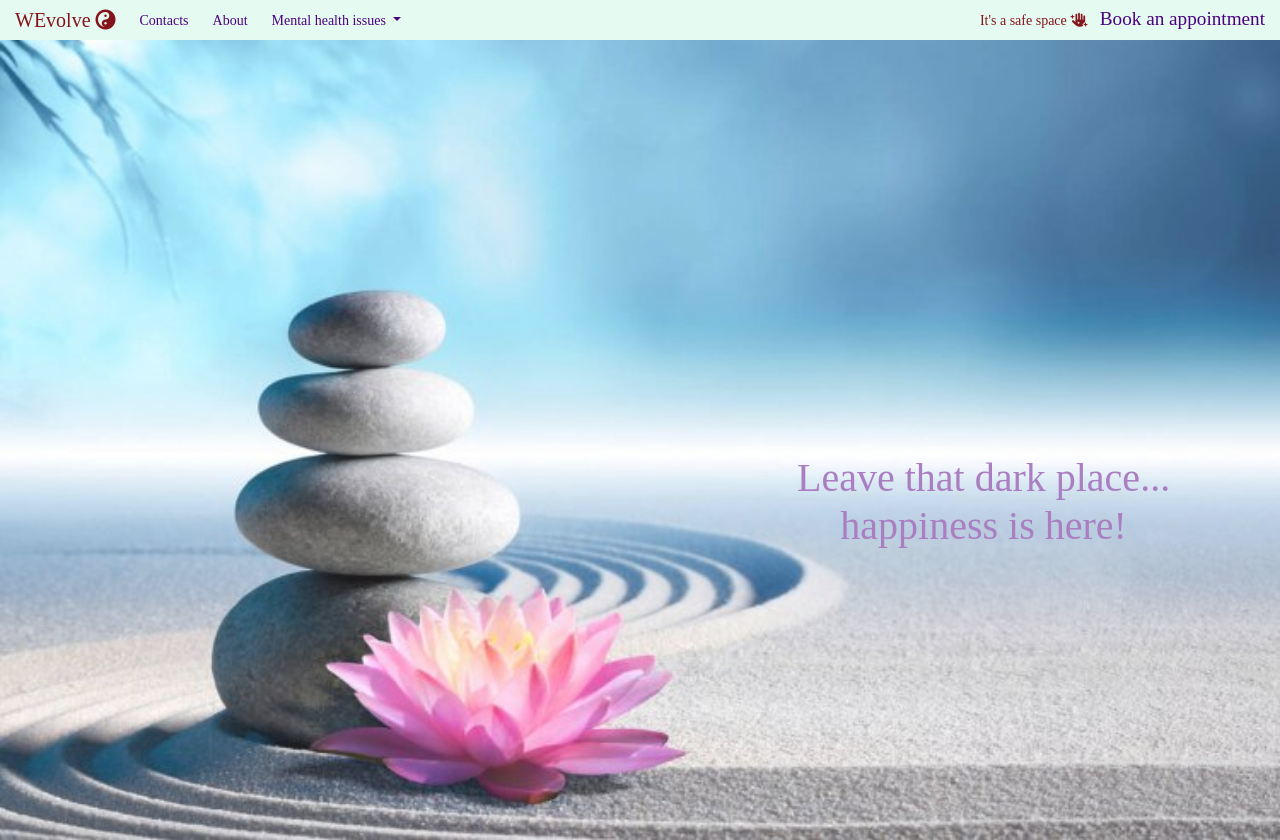
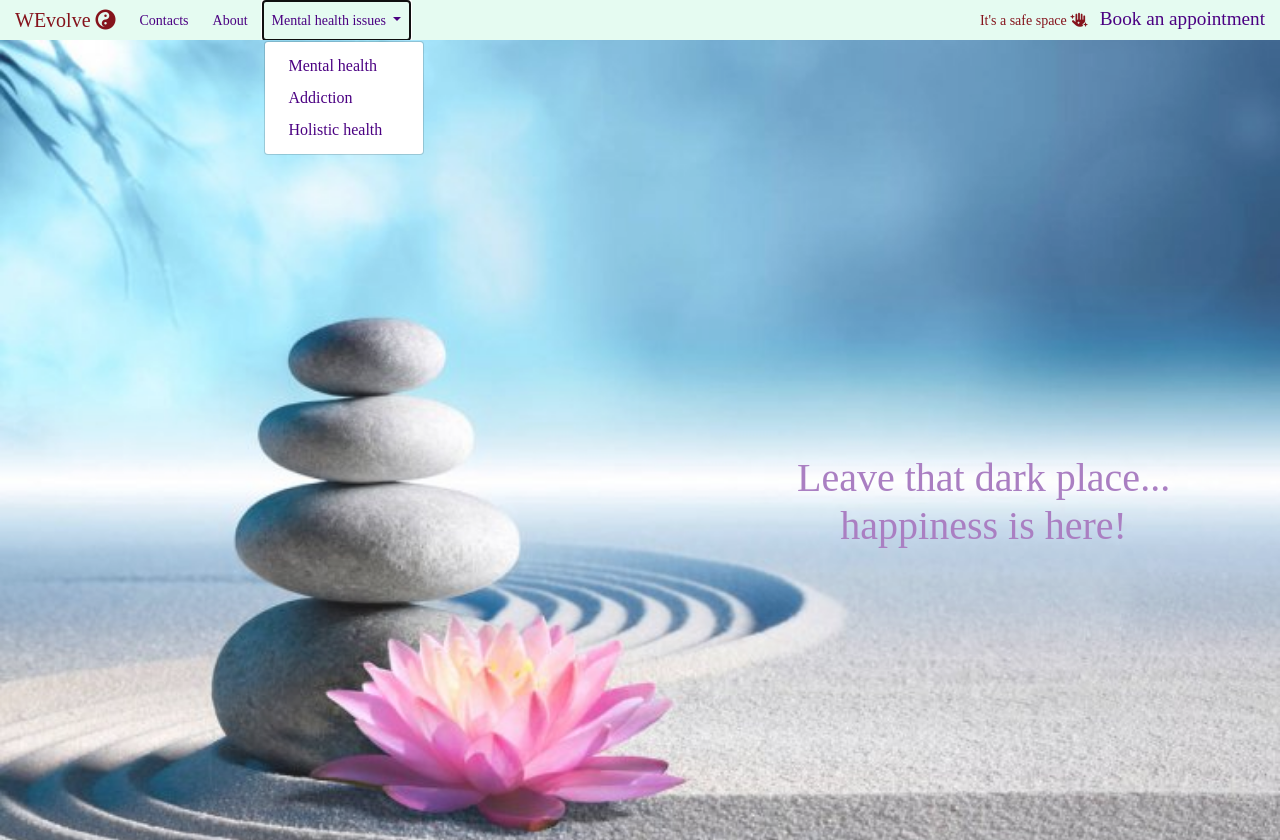
Before and after one commit to annatolchynska/WEvolve, a Python web app: template template/index.html in a window 1280 px wide, after a click on "Mental health issues". Run offline with Jinja, Linux system fonts and the light colour scheme; the template is opened without the code that fills it, so the values that code supplies are empty; some libraries are stand-ins or nearby versions; some web fonts are replaced.

Commit message:
Add style to dropdown menu.

```diff
--- a/css/style.css
+++ b/css/style.css
@@ -7,7 +7,7 @@ body {
 
 .callout-container {
     height: 100vh;
-    background: url('../images/landingpage.jpg') no-repeat bottom right fixed;
+    background: url('../images/landingpage.jpg') no-repeat center center fixed;
     -webkit-background-size: cover;
     -moz-background-size: cover;
     -o-background-size: cover;
@@ -76,8 +76,16 @@ body {
 }
 
 .navbar .navbar-nav a {
-    font-weight: bold;
-    color: #ffc8dd;
+    font-weight: lighter;
+    color: #4B0082;
+
+}
+
+.dropdown-item {
+
+    padding: 3px, 3px;
+
+
 }
 
 #inline {
--- a/template/index.html
+++ b/template/index.html
@@ -35,17 +35,18 @@
                         Mental health issues
                     </a>
                     <div class="dropdown-menu" aria-labelledby="navbarDropdownMenuLink">
-                        <a class="dropdown-item" href="#">Mental health</a>
-                        <a class="dropdown-item" href="#">Addiction</a>
-                        <a class="dropdown-item" href="#">Holistic health</a>
+                        <a class="dropdown-item" href="/">Mental health</a>
+                        <a class="dropdown-item" href="/">Addiction</a>
+                        <a class="dropdown-item" href="/">Holistic health</a>
                     </div>
                 </li>
-
+                <li class="nav-item mr-2 d-block d-sm-none"><a class="nav-link" href="/login">Book an appointment</a></li>
                 <li class="nav-item mr-2 d-block d-sm-none"><a class="nav-link" href="">Sign In / Sign Up</a></li>
             </ul>
         </div>
         <div class="d-none d-md-block">
-            <p class="navbar-text my-auto mr-2" id="inline">It's a safe space <i class="fa-solid fa-hand-sparkles"></i></p>
+            <p class="navbar-text my-auto mr-2" id="inline">It's a safe space <i class="fa-solid fa-hand-sparkles"></i>
+            </p>
             <a href="/login" id="booking">Book an appointment</a>
         </div>
 
@@ -58,12 +59,19 @@
             <div class="col-12">
                 <section class="callout jumbotron text-center">
                     <h1 class="jumbotron-header">Leave that dark place...<br> happiness is here!</h1>
-
-
                 </section>
             </div>
         </div>
     </div>
+    <script src="https://code.jquery.com/jquery-3.3.1.slim.min.js"
+        integrity="sha384-q8i/X+965DzO0rT7abK41JStQIAqVgRVzpbzo5smXKp4YfRvH+8abtTE1Pi6jizo" crossorigin="anonymous">
+    </script>
+    <script src="https://cdnjs.cloudflare.com/ajax/libs/popper.js/1.14.3/umd/popper.min.js"
+        integrity="sha384-ZMP7rVo3mIykV+2+9J3UJ46jBk0WLaUAdn689aCwoqbBJiSnjAK/l8WvCWPIPm49" crossorigin="anonymous">
+    </script>
+    <script src="https://stackpath.bootstrapcdn.com/bootstrap/4.1.3/js/bootstrap.min.js"
+        integrity="sha384-ChfqqxuZUCnJSK3+MXmPNIyE6ZbWh2IMqE241rYiqJxyMiZ6OW/JmZQ5stwEULTy" crossorigin="anonymous">
+    </script>
 </body>
 
 </html>
```
